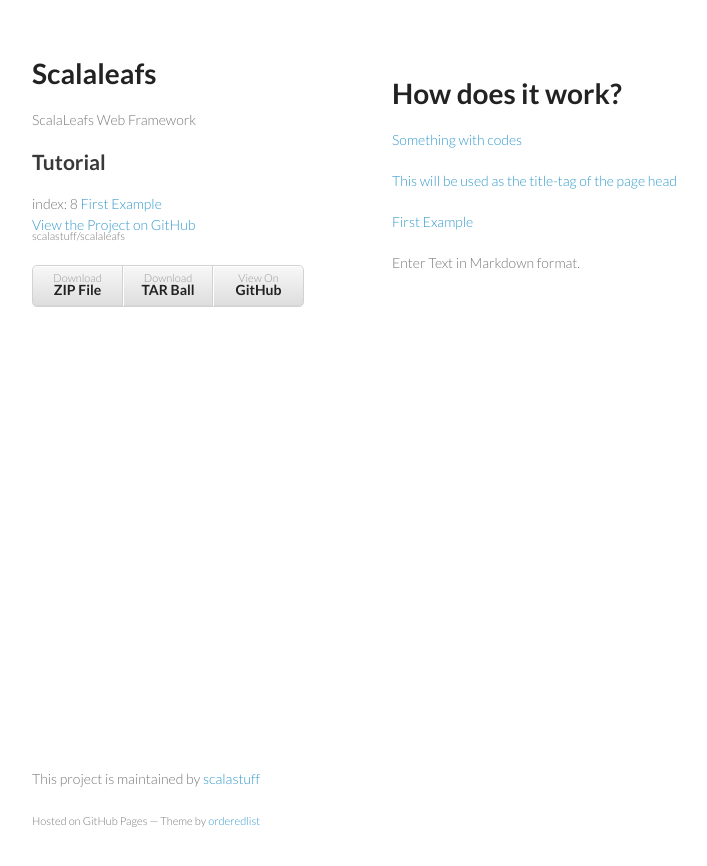
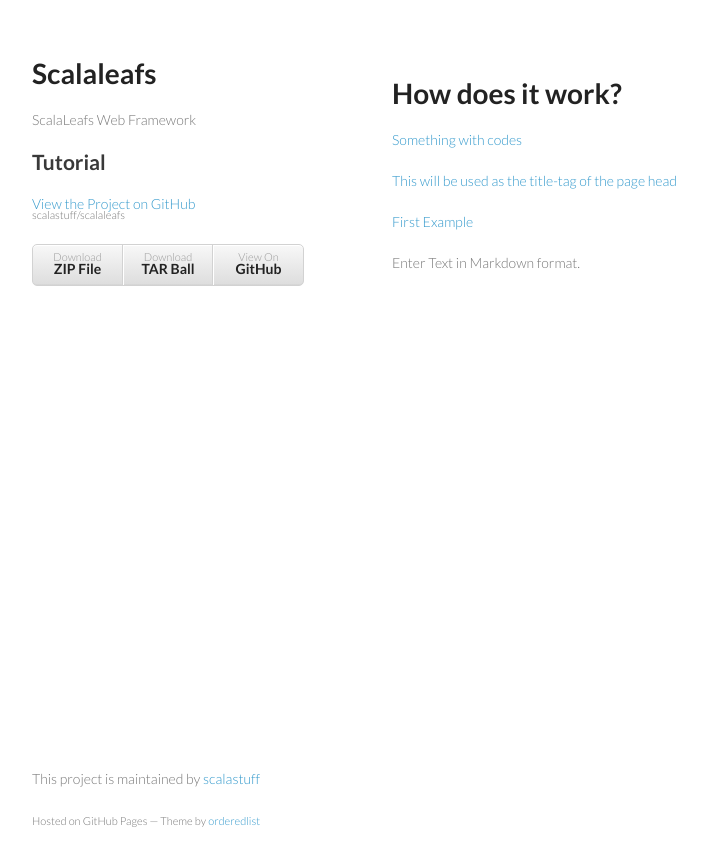
Before and after one commit to scalastuff/scalaleafs, a Jekyll site: the page built from index.md, in a window 1280 px wide. Shown: the top 866 px of the page, without its empty margins (128-835 px from the left). Built offline with Jekyll 4.4.1, drawn with Linux system fonts in a browser that asks for light colours.

Commit message:
Updated _layouts/default.html

```diff
--- a/_layouts/default.html
+++ b/_layouts/default.html
@@ -20,14 +20,16 @@
 
   <h2>Tutorial</h2>
   {% for p in site.pages %}
-  {% for weight in (1..10) %}
-  {% if p.index == weight %}
-        index: {{ p.index }}
+  {% if p.category == 'tutorial' %}
+  {% for index in (1..100) %}
+  {% if p.index == index %}
+        index2: {{ p.index }}
   <a {% if p.url == page.url %}class="active"{% endif %} href="{{ p.url }}">
     {{ p.title }}
         </a>
   {% endif %}
   {% endfor %}
+  {% endif %}
   {% endfor %}
 
         <p class="view"><a href="https://github.com/scalastuff/scalaleafs">View the Project on GitHub <small>scalastuff/scalaleafs</small></a></p>
```
